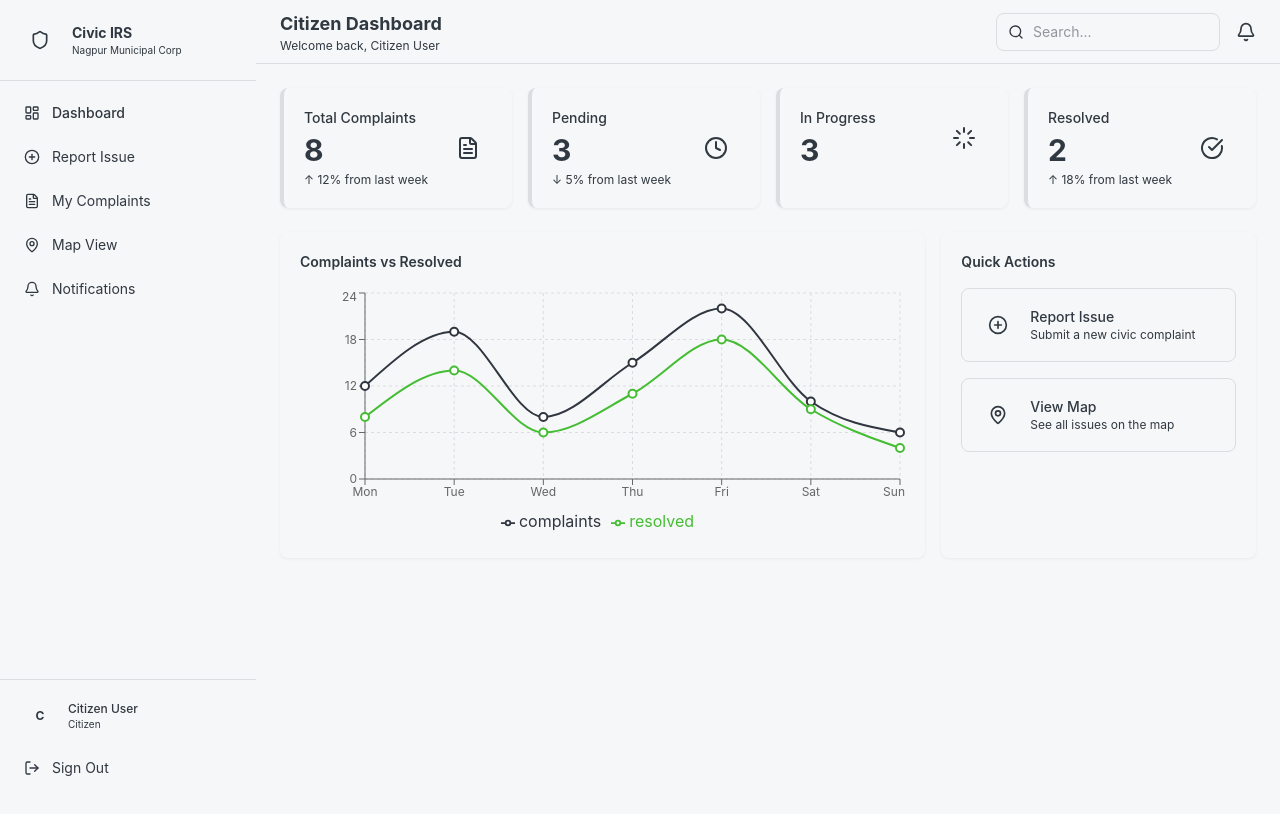
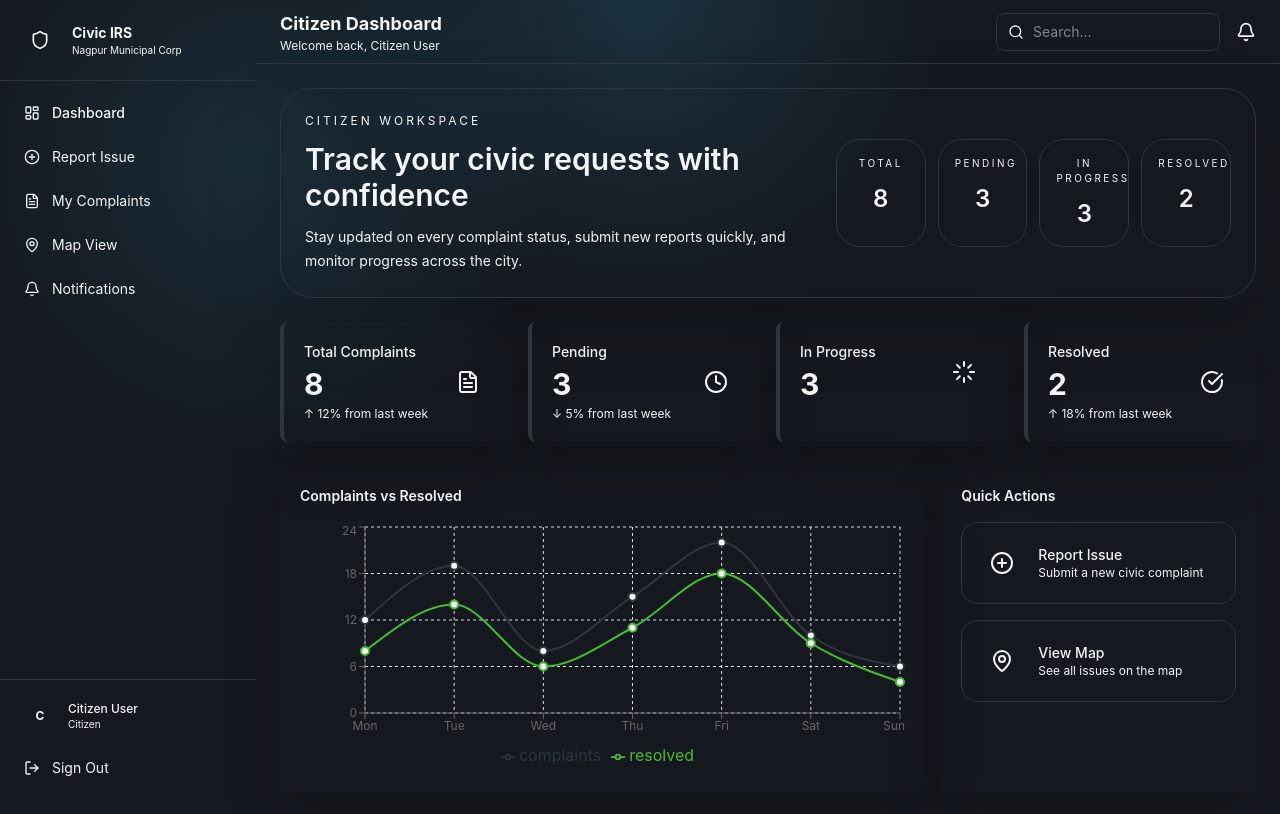
Before and after one commit to codetechie18/Localhost443, a React (Vite) app: page /login in a window 1280 px wide. Both pictures are taken after typing "name@example.com", "Sample123" into the empty fields and a click on the button "Sign In". Built offline with nearby package versions, Linux system fonts and the light colour scheme.

Commit message:
ui change

```diff
--- a/src/index.css
+++ b/src/index.css
@@ -5,40 +5,46 @@
 
 @layer base {
   :root {
-    --background: 228 14% 97%;
-    --foreground: 210 15% 22%;
+    --background: 217 17% 10%;
+    --foreground: 210 17% 96%;
 
-    --card: 0 0% 100%;
-    --card-foreground: 210 15% 22%;
+    --card: 217 19% 14%;
+    --card-foreground: 210 17% 96%;
 
-    --primary: 213 16% 23%;
+    --primary: 205 78% 55%;
     --primary-foreground: 0 0% 100%;
 
-    --secondary: 228 14% 95%;
-    --secondary-foreground: 213 16% 23%;
+    --secondary: 188 63% 55%;
+    --secondary-foreground: 210 17% 96%;
 
-    --muted: 228 10% 93%;
-    --muted-foreground: 215 10% 48%;
+    --muted: 218 18% 18%;
+    --muted-foreground: 214 13% 70%;
 
-    --accent: 228 14% 95%;
-    --accent-foreground: 213 16% 23%;
+    --accent: 173 76% 42%;
+    --accent-foreground: 210 17% 96%;
 
-    --destructive: 7 76% 50%;
-    --success: 110 58% 47%;
-    --warning: 44 96% 59%;
+    --destructive: 0 78% 63%;
+    --success: 150 52% 38%;
+    --warning: 40 93% 57%;
 
-    --pending: 7 76% 50%;
-    --in-progress: 44 96% 59%;
-    --resolved: 110 58% 47%;
+    --pending: 24 86% 60%;
+    --in-progress: 42 95% 60%;
+    --resolved: 145 58% 38%;
 
-    --border: 220 9% 87%;
-    --input: 220 9% 87%;
-    --ring: 213 16% 23%;
+    --border: 218 17% 22%;
+    --input: 218 17% 17%;
+    --ring: 205 78% 55%;
 
-    --radius: 0.75rem;
+    --sidebar: 218 17% 12%;
+    --sidebar-foreground: 210 17% 82%;
+    --sidebar-border: 218 17% 18%;
+    --sidebar-accent: 205 29% 22%;
+    --sidebar-primary: 174 74% 83%;
 
-    --shadow-card: 0 1px 3px rgba(0,0,0,0.06);
-    --shadow-elevated: 0 10px 25px rgba(0,0,0,0.08);
+    --radius: 1rem;
+
+    --shadow-card: 0 24px 60px rgba(0, 0, 0, 0.16);
+    --shadow-elevated: 0 30px 90px rgba(0, 0, 0, 0.24);
   }
 }
 
@@ -47,10 +53,19 @@
     border-color: hsl(var(--border));
   }
 
+  html {
+    scroll-behavior: smooth;
+  }
+
   body {
-    background-color: hsl(var(--background));
+    min-height: 100vh;
+    margin: 0;
+    background: radial-gradient(circle at top, rgba(56, 189, 248, 0.15), transparent 30%),
+      radial-gradient(circle at 20% 20%, rgba(56, 189, 248, 0.12), transparent 25%),
+      hsl(var(--background));
     color: hsl(var(--foreground));
     font-family: 'Inter', system-ui, sans-serif;
+    text-rendering: optimizeLegibility;
   }
 }
 
@@ -64,18 +79,52 @@
   }
 
   .status-pending {
-    background-color: hsl(var(--pending) / 0.15);
+    background-color: hsl(var(--pending) / 0.18);
     color: hsl(var(--pending));
   }
 
   .status-in-progress {
-    background-color: hsl(var(--in-progress) / 0.15);
+    background-color: hsl(var(--in-progress) / 0.18);
     color: hsl(var(--in-progress));
   }
 
   .status-resolved {
-    background-color: hsl(var(--resolved) / 0.15);
+    background-color: hsl(var(--resolved) / 0.18);
     color: hsl(var(--resolved));
+  }
+
+  .animate-fade-in {
+    animation: fade-in 0.45s ease-out both;
+  }
+
+  .animate-slide-in {
+    animation: slide-in 0.55s ease-out both;
+  }
+
+  .animate-count-up {
+    animation: fade-in 0.5s ease-out both;
+  }
+
+  @keyframes fade-in {
+    from {
+      opacity: 0;
+      transform: translateY(10px);
+    }
+    to {
+      opacity: 1;
+      transform: translateY(0);
+    }
+  }
+
+  @keyframes slide-in {
+    from {
+      opacity: 0;
+      transform: translateX(-14px);
+    }
+    to {
+      opacity: 1;
+      transform: translateX(0);
+    }
   }
 }
 
--- a/src/pages/CitizenDashboard.jsx
+++ b/src/pages/CitizenDashboard.jsx
@@ -18,6 +18,36 @@ export default function CitizenDashboard() {
       <div className="flex-1 ml-64">
         <Navbar title="Citizen Dashboard" />
         <main className="p-6 space-y-6">
+          <section className="rounded-[2rem] border border-border bg-card p-6 shadow-[0_24px_80px_rgba(0,0,0,0.14)] animate-fade-in">
+            <div className="flex flex-col gap-6 lg:flex-row lg:items-center lg:justify-between">
+              <div className="max-w-2xl">
+                <p className="text-xs uppercase tracking-[0.25em] text-muted-foreground">Citizen Workspace</p>
+                <h1 className="mt-3 text-3xl font-semibold text-foreground">Track your civic requests with confidence</h1>
+                <p className="mt-3 text-sm leading-6 text-muted-foreground">
+                  Stay updated on every complaint status, submit new reports quickly, and monitor progress across the city.
+                </p>
+              </div>
+              <div className="grid w-full gap-3 sm:grid-cols-2 lg:w-auto lg:grid-cols-4">
+                <div className="rounded-3xl border border-border bg-background p-4 text-center">
+                  <p className="text-[10px] uppercase tracking-[0.25em] text-muted-foreground">Total</p>
+                  <p className="mt-3 text-2xl font-semibold text-foreground">{stats.total}</p>
+                </div>
+                <div className="rounded-3xl border border-border bg-background p-4 text-center">
+                  <p className="text-[10px] uppercase tracking-[0.25em] text-muted-foreground">Pending</p>
+                  <p className="mt-3 text-2xl font-semibold text-pending">{stats.pending}</p>
+                </div>
+                <div className="rounded-3xl border border-border bg-background p-4 text-center">
+                  <p className="text-[10px] uppercase tracking-[0.25em] text-muted-foreground">In Progress</p>
+                  <p className="mt-3 text-2xl font-semibold text-in-progress">{stats.inProgress}</p>
+                </div>
+                <div className="rounded-3xl border border-border bg-background p-4 text-center">
+                  <p className="text-[10px] uppercase tracking-[0.25em] text-muted-foreground">Resolved</p>
+                  <p className="mt-3 text-2xl font-semibold text-resolved">{stats.resolved}</p>
+                </div>
+              </div>
+            </div>
+          </section>
+
           <div className="grid grid-cols-1 sm:grid-cols-2 lg:grid-cols-4 gap-4">
             <KPIBox title="Total Complaints" value={stats.total} icon={FileText} variant="total" trend={12} />
             <KPIBox title="Pending" value={stats.pending} icon={Clock} variant="pending" trend={-5} />
@@ -30,28 +60,28 @@ export default function CitizenDashboard() {
               <TrendChart data={dailyData} />
             </div>
             <div className="bg-card rounded-lg card-shadow p-5 space-y-4 animate-fade-in">
-              <h3 className="font-semibold text-sm">Quick Actions</h3>
+              <h3 className="font-semibold text-sm text-foreground">Quick Actions</h3>
               <button
                 onClick={() => navigate('/report')}
-                className="w-full flex items-center gap-3 p-4 rounded-lg border border-border hover:card-shadow-hover transition-all hover:border-primary/30"
+                className="w-full flex items-center gap-3 p-4 rounded-2xl border border-border hover:card-shadow-hover transition-all hover:border-primary/30"
               >
-                <div className="w-10 h-10 rounded-lg bg-primary/10 flex items-center justify-center">
-                  <PlusCircle className="w-5 h-5 text-primary" />
+                <div className="w-12 h-12 rounded-2xl bg-primary/10 flex items-center justify-center">
+                  <PlusCircle className="w-6 h-6 text-primary" />
                 </div>
                 <div className="text-left">
-                  <p className="text-sm font-medium">Report Issue</p>
+                  <p className="text-sm font-medium text-foreground">Report Issue</p>
                   <p className="text-xs text-muted-foreground">Submit a new civic complaint</p>
                 </div>
               </button>
               <button
                 onClick={() => navigate('/map')}
-                className="w-full flex items-center gap-3 p-4 rounded-lg border border-border hover:card-shadow-hover transition-all hover:border-primary/30"
+                className="w-full flex items-center gap-3 p-4 rounded-2xl border border-border hover:card-shadow-hover transition-all hover:border-secondary/30"
               >
-                <div className="w-10 h-10 rounded-lg bg-resolved/10 flex items-center justify-center">
-                  <MapPin className="w-5 h-5 text-resolved" />
+                <div className="w-12 h-12 rounded-2xl bg-resolved/10 flex items-center justify-center">
+                  <MapPin className="w-6 h-6 text-resolved" />
                 </div>
                 <div className="text-left">
-                  <p className="text-sm font-medium">View Map</p>
+                  <p className="text-sm font-medium text-foreground">View Map</p>
                   <p className="text-xs text-muted-foreground">See all issues on the map</p>
                 </div>
               </button>
--- a/tailwind.config.js
+++ b/tailwind.config.js
@@ -9,6 +9,23 @@ export default {
       colors: {
         background: "hsl(var(--background))",
         foreground: "hsl(var(--foreground))",
+        card: "hsl(var(--card))",
+        "card-foreground": "hsl(var(--card-foreground))",
+        muted: "hsl(var(--muted))",
+        "muted-foreground": "hsl(var(--muted-foreground))",
+        accent: "hsl(var(--accent))",
+        "accent-foreground": "hsl(var(--accent-foreground))",
+        destructive: "hsl(var(--destructive))",
+        success: "hsl(var(--success))",
+        warning: "hsl(var(--warning))",
+        pending: "hsl(var(--pending))",
+        "in-progress": "hsl(var(--in-progress))",
+        resolved: "hsl(var(--resolved))",
+        sidebar: "hsl(var(--sidebar))",
+        "sidebar-foreground": "hsl(var(--sidebar-foreground))",
+        "sidebar-border": "hsl(var(--sidebar-border))",
+        "sidebar-accent": "hsl(var(--sidebar-accent))",
+        "sidebar-primary": "hsl(var(--sidebar-primary))",
         border: "hsl(var(--border))",
         primary: "hsl(var(--primary))",
         secondary: "hsl(var(--secondary))",
```
